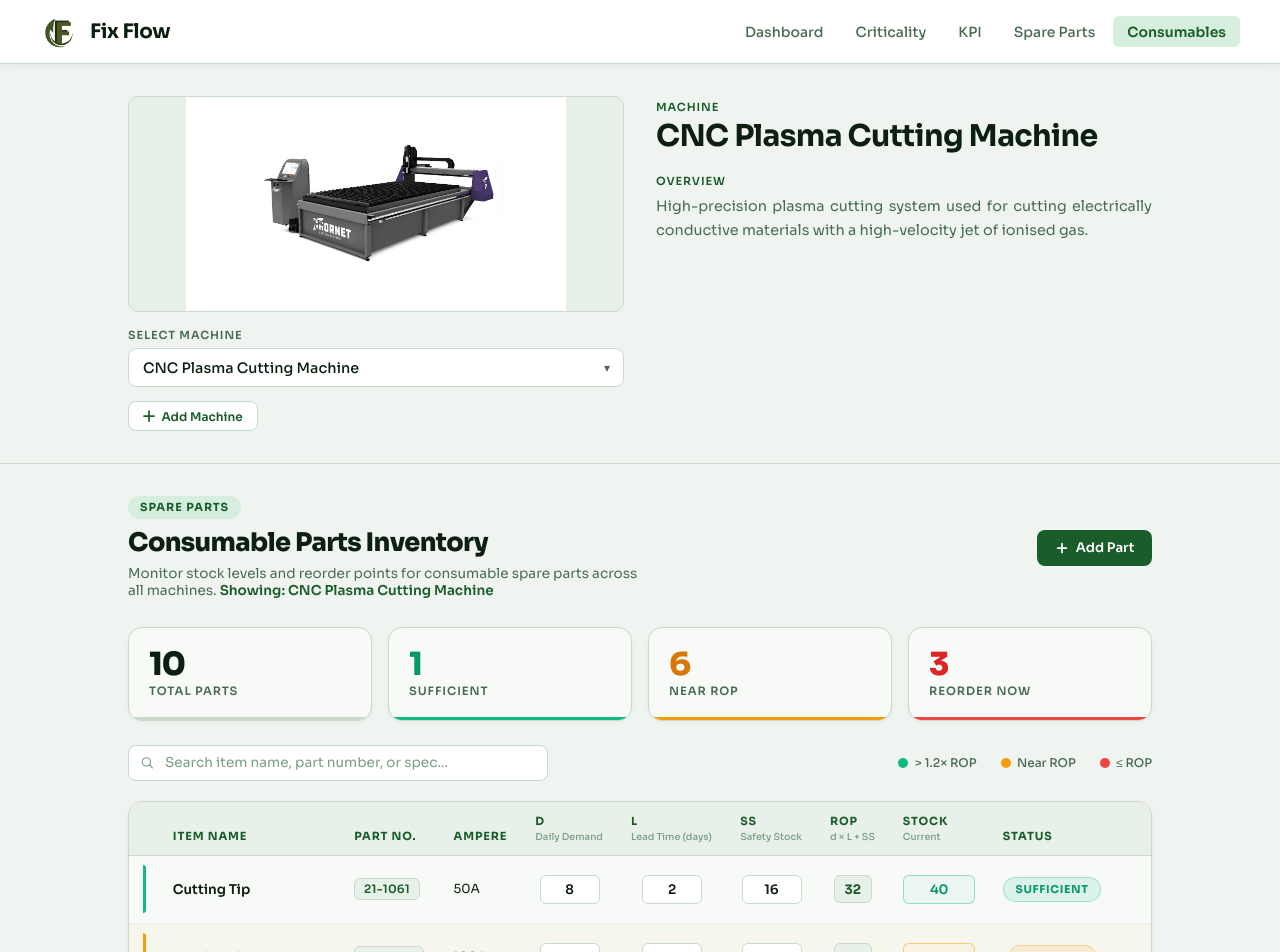
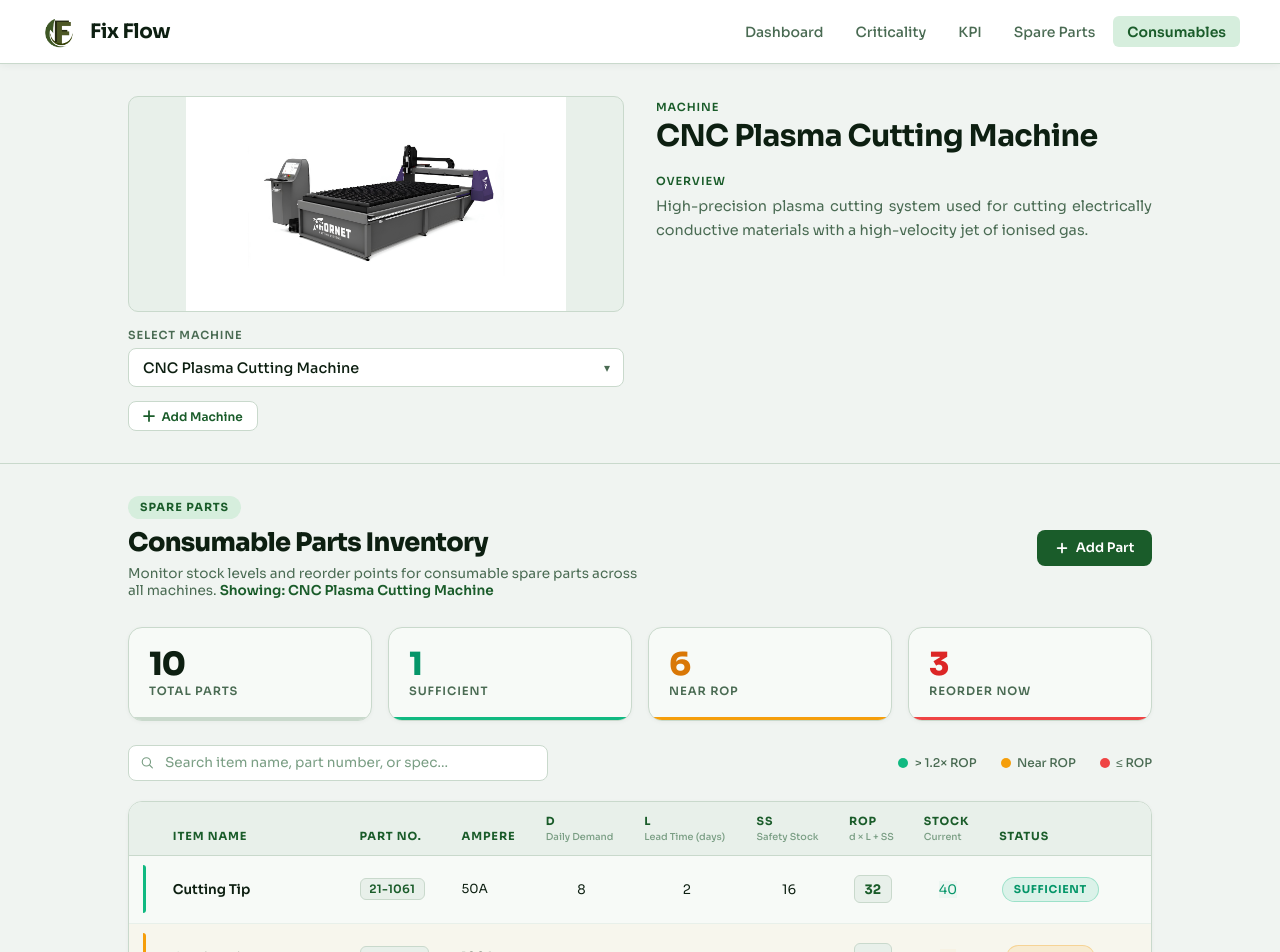
Before and after one commit to Ange-09/Fix-Flow, a Next.js app: page /consumables in a window 1280 px wide. Shown: the top 952 px of the page. Built offline with nearby package versions, Linux system fonts and the light colour scheme.

Commit message:
Fixed Vercel Bug?

```diff
--- a/src/app/(main)/consumables/page.tsx
+++ b/src/app/(main)/consumables/page.tsx
@@ -49,12 +49,26 @@ const BLANK_FORM: PartForm = {
   currentStock: "",
 };
 
+// ── Consumable row shape ──────────────────────────────────────────────────────
+// A flat, self-contained row used only by this page.
+// Static rows come from sparePartsData; custom rows come from AppContext.
+// Neither source touches SparePartState (which is the critical-parts life model).
+interface ConsumableRow {
+  id: string;
+  itemName: string;
+  partNumber: string;
+  spec: string;
+  d: number;
+  L: number;
+  SS: number;
+  currentStock: number;
+  isCustom: boolean;
+}
+
 // ── Page ──────────────────────────────────────────────────────────────────────
-export default function SparePartsPage() {
+export default function ConsumablesPage() {
   const {
     selectedMachineId,
-    sparePartsState,
-    setSparePartState,
     allCustomSpareParts,
     addCustomSparePart,
     updateCustomSparePart,
@@ -87,42 +101,53 @@ export default function SparePartsPage() {
     return () => window.removeEventListener("keydown", handler);
   }, [modalOpen]);
 
-  // ── Derived IDs / labels ─────────────────────────────────────────────────
+  // ── Derived IDs / labels ──────────────────────────────────────────────────
   const sparesMachineId =
     MACHINE_ID_MAP[selectedMachineId] ?? selectedMachineId;
   const machineName =
     machines.find((m) => m.id === selectedMachineId)?.name ?? selectedMachineId;
   const specLabel = SPEC_LABEL[sparesMachineId] ?? "Spec";
 
-  // ── Merged static rows ───────────────────────────────────────────────────
-  const staticRows = useMemo(() => {
-    return getSparePartsByMachine(sparesMachineId).map((part) => {
-      const saved = sparePartsState[part.id] ?? {};
-      return {
-        ...part,
-        d: saved.d ?? part.d,
-        L: saved.L ?? part.L,
-        SS: saved.SS ?? part.SS,
-        currentStock: saved.currentStock ?? part.currentStock,
-        isCustom: false as const,
-      };
-    });
-  }, [sparesMachineId, sparePartsState]);
+  // ── Static rows — sourced entirely from sparePartsData ────────────────────
+  // These rows already carry d, L, SS, currentStock from the static data file.
+  // We do NOT merge from SparePartState; that state belongs to critical parts only.
+  const staticRows = useMemo<ConsumableRow[]>(() => {
+    return getSparePartsByMachine(sparesMachineId).map((part) => ({
+      id: part.id,
+      itemName: part.itemName,
+      partNumber: part.partNumber,
+      spec: part.spec,
+      d: part.d,
+      L: part.L,
+      SS: part.SS,
+      currentStock: part.currentStock,
+      isCustom: false,
+    }));
+  }, [sparesMachineId]);
 
-  // ── Custom rows for this machine ─────────────────────────────────────────
-  const customRows = useMemo(() => {
+  // ── Custom rows — sourced from AppContext, keyed by sparesMachineId ────────
+  // CustomSparePart carries d, L, SS, currentStock directly on the object.
+  const customRows = useMemo<ConsumableRow[]>(() => {
     return (allCustomSpareParts[sparesMachineId] ?? []).map((p) => ({
-      ...p,
-      isCustom: true as const,
+      id: p.id,
+      itemName: p.itemName,
+      partNumber: p.partNumber,
+      spec: p.spec,
+      d: p.d ?? 0,
+      L: p.L ?? 0,
+      SS: p.SS,
+      currentStock: p.currentStock,
+      isCustom: true,
     }));
   }, [sparesMachineId, allCustomSpareParts]);
 
-  // ── Combined + filtered ──────────────────────────────────────────────────
-  const allRows = useMemo(
+  // ── Combined + filtered ───────────────────────────────────────────────────
+  const allRows = useMemo<ConsumableRow[]>(
     () => [...staticRows, ...customRows],
     [staticRows, customRows],
   );
-  const filtered = useMemo(() => {
+
+  const filtered = useMemo<ConsumableRow[]>(() => {
     const q = search.toLowerCase();
     if (!q) return allRows;
     return allRows.filter(
@@ -133,7 +158,7 @@ export default function SparePartsPage() {
     );
   }, [allRows, search]);
 
-  // ── Summary ──────────────────────────────────────────────────────────────
+  // ── Summary ───────────────────────────────────────────────────────────────
   const summary = useMemo(() => {
     let good = 0,
       warn = 0,
@@ -148,23 +173,23 @@ export default function SparePartsPage() {
   }, [allRows]);
 
   // ── Edit handlers ─────────────────────────────────────────────────────────
-  function handleEditStatic(
-    id: string,
-    field: "d" | "L" | "SS" | "currentStock",
-    raw: string,
-  ) {
-    const val = parseFloat(raw);
-    if (isNaN(val) || val < 0) return;
-    setSparePartState(id, field, val);
-  }
-
+  // Static rows from sparePartsData are read-only by default (no persistent
+  // state store for consumable d/L/SS). If you later add a consumable-specific
+  // state slice, wire it here. For now only custom rows are editable.
   function handleEditCustom(
     id: string,
     field: keyof Omit<CustomSparePart, "id" | "machineId">,
     raw: string,
   ) {
-    const numFields = ["d", "L", "SS", "currentStock"] as const;
-    if ((numFields as readonly string[]).includes(field)) {
+    const numFields: Array<keyof Omit<CustomSparePart, "id" | "machineId">> = [
+      "d",
+      "L",
+      "SS",
+      "currentStock",
+      "expectedLife",
+      "avgDailyUsage",
+    ];
+    if (numFields.includes(field)) {
       const val = parseFloat(raw);
       if (isNaN(val) || val < 0) return;
       updateCustomSparePart(id, field, val);
@@ -205,10 +230,15 @@ export default function SparePartsPage() {
       itemName: form.itemName.trim(),
       partNumber: form.partNumber.trim(),
       spec: form.spec.trim(),
+      // Consumable-specific inventory fields
       d: parseFloat(form.d),
       L: parseFloat(form.L),
       SS: parseFloat(form.SS),
       currentStock: parseFloat(form.currentStock),
+      // Life model fields — not used by consumables, set to neutral defaults
+      expectedLife: 0,
+      installationDate: "",
+      avgDailyUsage: 0,
     };
     addCustomSparePart(newPart);
     closeModal();
@@ -457,8 +487,9 @@ export default function SparePartsPage() {
 
                     <td className={styles.tdSpec}>{part.spec}</td>
 
-                    {/* d */}
+                    {/* d — editable only for custom rows */}
                     <td className={styles.tdNum}>
+                      {part.isCustom ? (
                         <input
                           className={styles.cellInput}
                           type="number"
@@ -466,15 +497,17 @@ export default function SparePartsPage() {
                           step={1}
                           value={part.d}
                           onChange={(e) =>
-                          part.isCustom
-                            ? handleEditCustom(part.id, "d", e.target.value)
-                            : handleEditStatic(part.id, "d", e.target.value)
+                            handleEditCustom(part.id, "d", e.target.value)
                           }
                         />
+                      ) : (
+                        <span className={styles.staticVal}>{part.d}</span>
+                      )}
                     </td>
 
-                    {/* L */}
+                    {/* L — editable only for custom rows */}
                     <td className={styles.tdNum}>
+                      {part.isCustom ? (
                         <input
                           className={styles.cellInput}
                           type="number"
@@ -482,15 +515,17 @@ export default function SparePartsPage() {
                           step={1}
                           value={part.L}
                           onChange={(e) =>
-                          part.isCustom
-                            ? handleEditCustom(part.id, "L", e.target.value)
-                            : handleEditStatic(part.id, "L", e.target.value)
+                            handleEditCustom(part.id, "L", e.target.value)
                           }
                         />
+                      ) : (
+                        <span className={styles.staticVal}>{part.L}</span>
+                      )}
                     </td>
 
-                    {/* SS */}
+                    {/* SS — editable only for custom rows */}
                     <td className={styles.tdNum}>
+                      {part.isCustom ? (
                         <input
                           className={styles.cellInput}
                           type="number"
@@ -498,20 +533,22 @@ export default function SparePartsPage() {
                           step={1}
                           value={part.SS}
                           onChange={(e) =>
-                          part.isCustom
-                            ? handleEditCustom(part.id, "SS", e.target.value)
-                            : handleEditStatic(part.id, "SS", e.target.value)
+                            handleEditCustom(part.id, "SS", e.target.value)
                           }
                         />
+                      ) : (
+                        <span className={styles.staticVal}>{part.SS}</span>
+                      )}
                     </td>
 
-                    {/* ROP (computed) */}
+                    {/* ROP (computed, always read-only) */}
                     <td className={styles.tdRop}>
                       <span className={styles.ropBadge}>{rop}</span>
                     </td>
 
-                    {/* Current Stock */}
+                    {/* Current Stock — editable only for custom rows */}
                     <td className={styles.tdStock}>
+                      {part.isCustom ? (
                         <input
                           className={`${styles.cellInput} ${styles.stockInput} ${styles[`stockInput_${status}`]}`}
                           type="number"
@@ -519,19 +556,20 @@ export default function SparePartsPage() {
                           step={1}
                           value={part.currentStock}
                           onChange={(e) =>
-                          part.isCustom
-                            ? handleEditCustom(
-                                part.id,
-                                "currentStock",
-                                e.target.value,
-                              )
-                            : handleEditStatic(
+                            handleEditCustom(
                               part.id,
                               "currentStock",
                               e.target.value,
                             )
                           }
                         />
+                      ) : (
+                        <span
+                          className={`${styles.staticVal} ${styles[`stockInput_${status}`]}`}
+                        >
+                          {part.currentStock}
+                        </span>
+                      )}
                     </td>
 
                     <td className={styles.tdChip}>
```
Also changed, not shown: src/app/context/AppContext.tsx (+4 -9 lines). Lines whose indentation alone changed are shown as unchanged.
